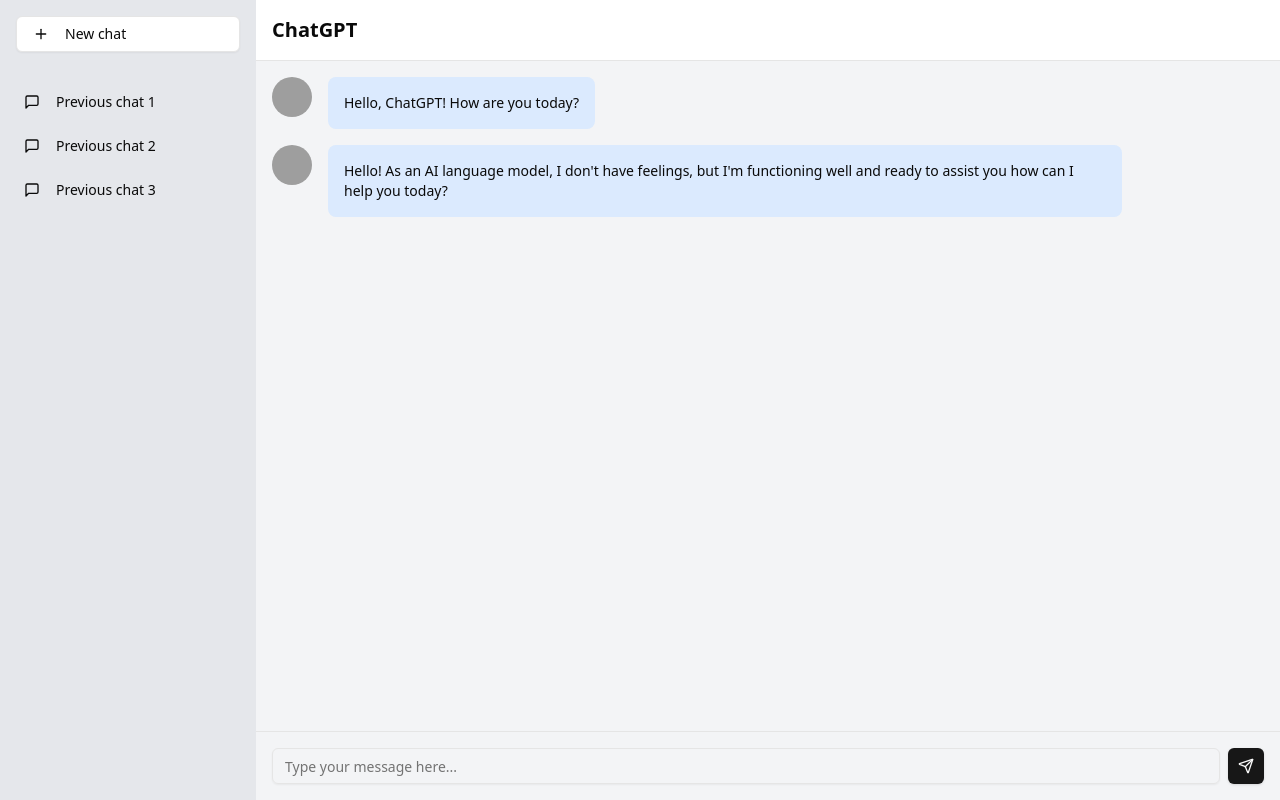
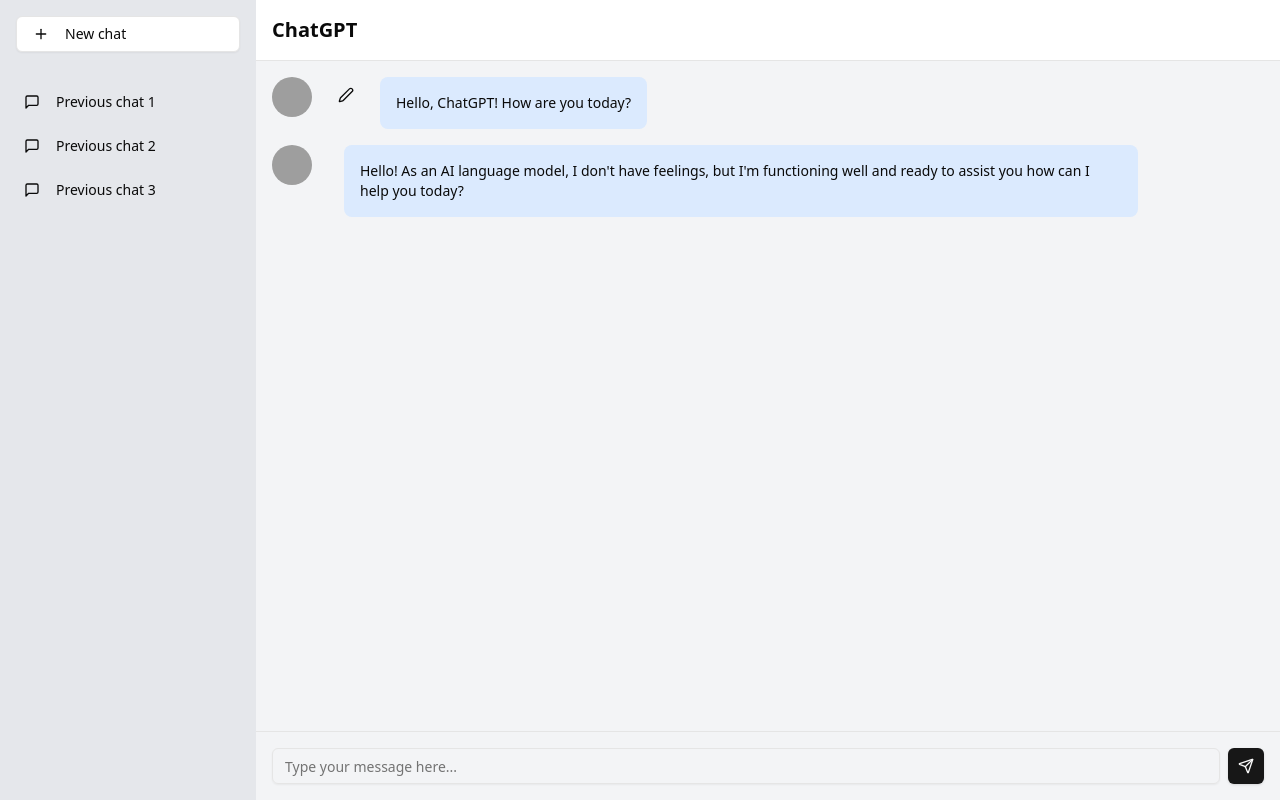
Before and after one commit to OmBharti999/chatgpt-clone, a Next.js app: page / in a window 1280 px wide. Built offline with nearby package versions, Linux system fonts and the light colour scheme; grey boxes are pictures that could not be loaded.

Commit message:
add edit option

```diff
--- a/app/(home)/_components/Message.tsx
+++ b/app/(home)/_components/Message.tsx
@@ -1,5 +1,8 @@
 import { Author } from "@/app/_contexts/ChatContext";
 import { Avatar, AvatarFallback, AvatarImage } from "@/components/ui/avatar";
+import { Button } from "@/components/ui/button";
+import { cn } from "@/lib/utils";
+import { Edit, Edit2 } from "lucide-react";
 import React from "react";
 
 const Message = ({
@@ -25,6 +28,11 @@ const Message = ({
         />
         <AvatarFallback>{isUser ? "U" : "AI"}</AvatarFallback>
       </Avatar>
+      <div className="flex">
+        <Button variant="ghost" onClick={() => {}} className={cn({ "hidden": !isUser })} size="icon">
+          <Edit2  />
+        </Button>
+      </div>
       <div className="bg-blue-100 dark:bg-blue-900 rounded-lg p-4 max-w-[80%]">
         <p className="text-sm">{content}</p>
       </div>
```
